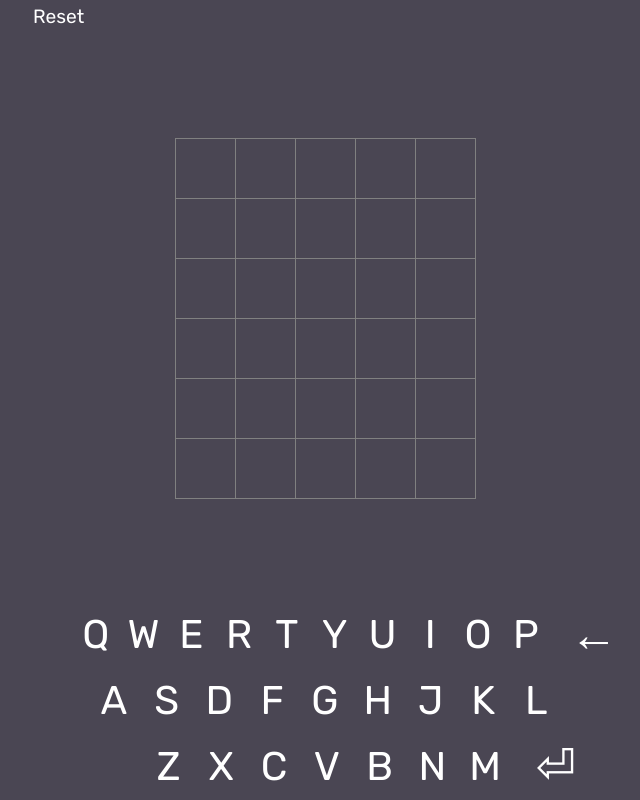
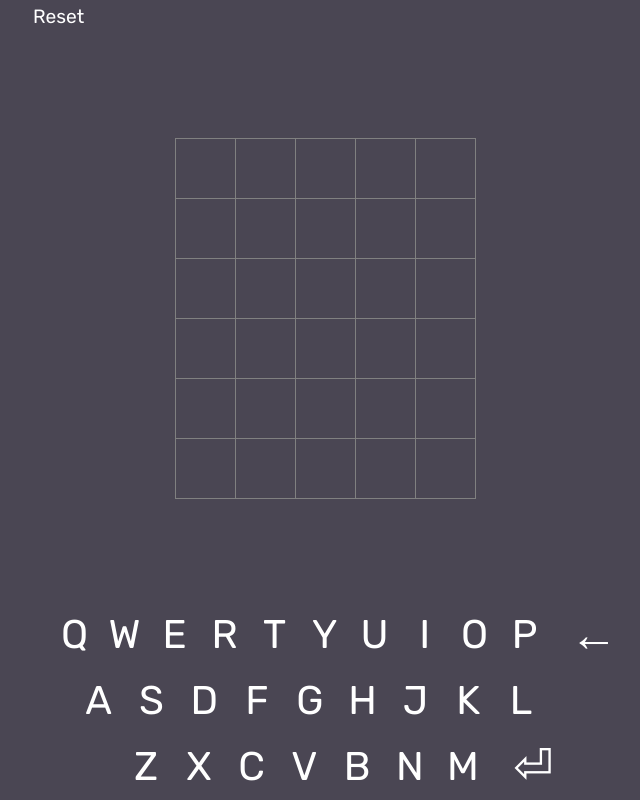
Before and after one commit to noncuro/pairdle, a React (Create React App) app: page / in a window 1280 px wide. Shown: the whole page, without its empty margins (315-955 px from the left). Built offline with nearby package versions, Linux system fonts and the light colour scheme.

Commit message:
minor adjustment
Update Keyboard.tsx

```diff
--- a/src/Components/Keyboard.tsx
+++ b/src/Components/Keyboard.tsx
@@ -62,6 +62,9 @@ interface Actions{
     doClickLetter: (letter: string) => () => void
 }
 
+const rowMargins = [
+    "1.6em", "-1.9em", "2.2em"
+]
 
 const Keyboard = ({doEnter, doBackspace, doClickLetter}:Actions) => {
     const word = useRecoilValue(currentWordState)
@@ -69,7 +72,7 @@ const Keyboard = ({doEnter, doBackspace, doClickLetter}:Actions) => {
 
     return <Container>
         <Row
-            style={{marginLeft: "3em"}}
+            style={{marginLeft: rowMargins[0]}}
         >{letters[0].split("").map((letter, letteri) =>
             <Letter
                 color={keyboardColorMap[letter]}
@@ -78,12 +81,14 @@ const Keyboard = ({doEnter, doBackspace, doClickLetter}:Actions) => {
                 disabled={word.length === 0}
                 onClick={doBackspace}>←</Backspace>
         </Row>
-        <Row>{letters[1].split("").map((letter, letteri) =>
+        <Row
+            style={{marginLeft: rowMargins[1]}}
+        >{letters[1].split("").map((letter, letteri) =>
             <Letter
                 color={keyboardColorMap[letter]}
                 onClick={doClickLetter(letter)} key={letteri}>{letter}</Letter>)}</Row>
         <Row
-            style={{marginLeft: "5em"}}
+            style={{marginLeft: rowMargins[2]}}
         >{letters[2].split("").map((letter, letteri) =>
             <Letter
                 color={keyboardColorMap[letter]}
```
